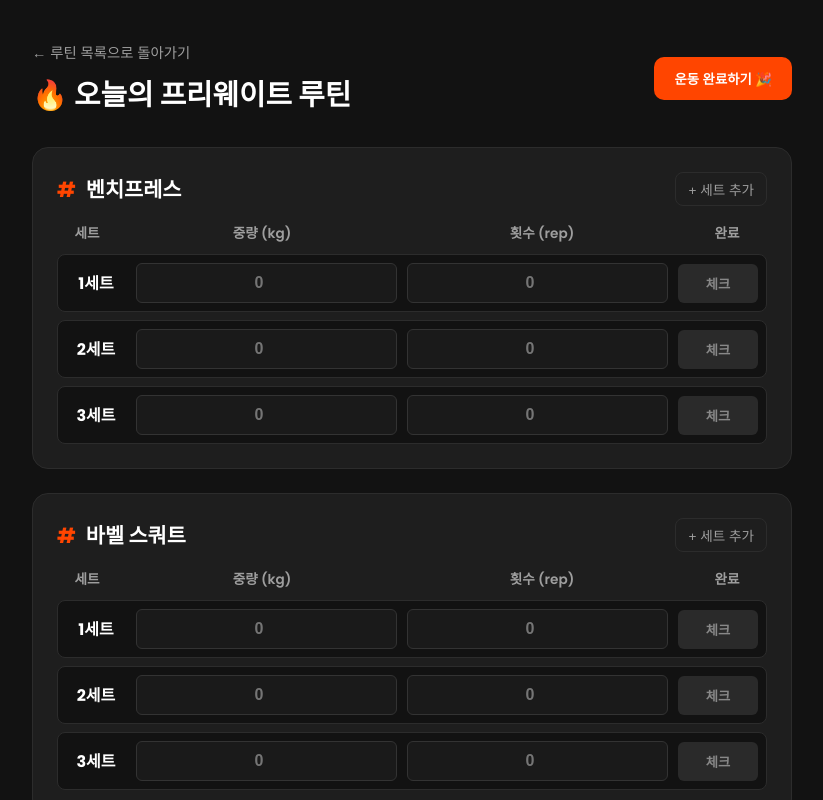
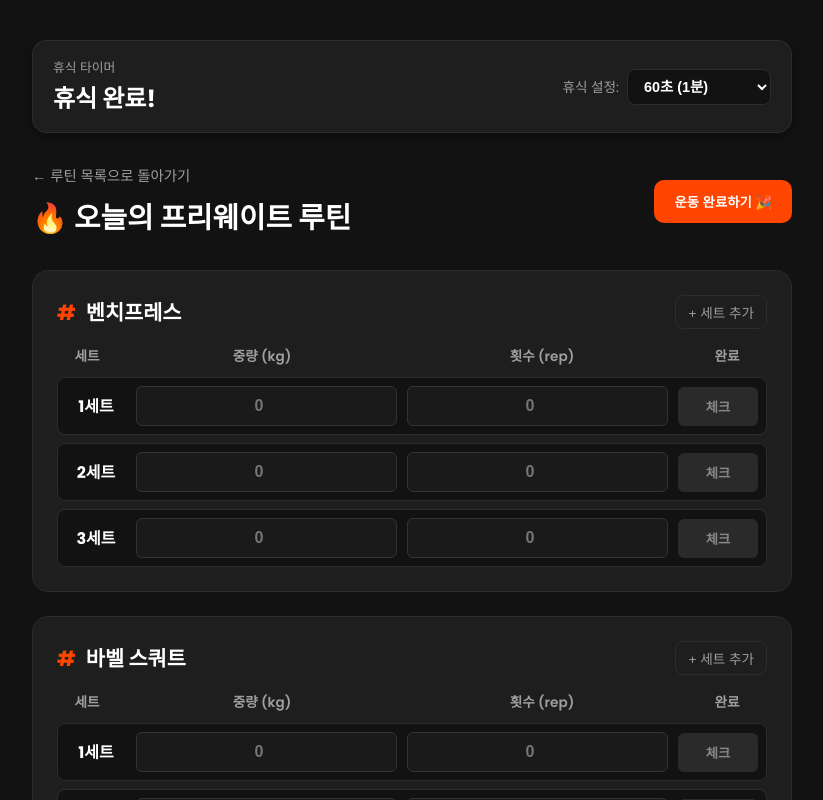
Before and after one commit to yoonjichang/yoonjichang, a React (Vite) app: page /workout in a window 1280 px wide. Shown: the top 800 px of the page, without its empty margins (228-1051 px from the left). Built offline with nearby package versions, Linux system fonts and the light colour scheme.

Commit message:
사용자 지정 휴식 시간 설정 및 자동 타이머 모드 추가

```diff
--- a/src/pages/WorkoutSession.jsx
+++ b/src/pages/WorkoutSession.jsx
@@ -1,18 +1,16 @@
-import React, { useState } from 'react';
+import React, { useState, useEffect } from 'react';
 import { useNavigate, useLocation } from 'react-router-dom';
 
 export default function WorkoutSession() {
   const navigate = useNavigate();
   const location = useLocation();
 
-  // 이전 페이지(Routine.jsx)에서 전달받은 루틴 정보 (없으면 기본값 설정)
   const routine = location.state?.routine || {
     title: '🔥 오늘의 프리웨이트 루틴',
     exercises: ['벤치프레스', '바벨 스쿼트', '데드리프트']
   };
 
-  // 각 운동별 세트 기록 상태 관리 (기본으로 각 운동마다 3세트씩 세팅)
-  // 구조: { '벤치프레스': [{set: 1, weight: '', reps: '', done: false}, ...], ... }
+  // 세트 데이터 관리
   const [workoutData, setWorkoutData] = useState(() => {
     const initialData = {};
     routine.exercises.forEach((ex) => {
@@ -25,26 +23,50 @@ export default function WorkoutSession() {
     return initialData;
   });
 
-  // 무게나 횟수 입력 핸들러
+  // ⏱️ 타이머 및 휴식 시간 설정 상태
+  const [restTimeSetting, setRestTimeSetting] = useState(60); // 기본 설정 휴식 시간 (초)
+  const [timeLeft, setTimeLeft] = useState(0); // 남은 휴식 시간
+  const [isTimerActive, setIsTimerActive] = useState(false); // 타이머 작동 여부
+
+  // 타이머 카운트다운 로직
+  useEffect(() => {
+    let timer = null;
+    if (isTimerActive && timeLeft > 0) {
+      timer = setInterval(() => {
+        setTimeLeft((prev) => prev - 1);
+      }, 1000);
+    } else if (timeLeft === 0) {
+      setIsTimerActive(false);
+    }
+    return () => clearInterval(timer);
+  }, [isTimerActive, timeLeft]);
+
+  // 무게/횟수 입력 핸들러
   const handleInputChange = (exerciseName, setIndex, field, value) => {
     const updated = { ...workoutData };
     updated[exerciseName][setIndex][field] = value;
     setWorkoutData(updated);
   };
 
-  // 세트 완료(체크) 토글 핸들러
+  // 세트 완료(체크) 토글 + 휴식 타이머 자동 실행 핸들러
   const toggleSetDone = (exerciseName, setIndex) => {
     const updated = { ...workoutData };
-    updated[exerciseName][setIndex].done = !updated[exerciseName][setIndex].done;
+    const targetSet = updated[exerciseName][setIndex];
+    targetSet.done = !targetSet.done;
     setWorkoutData(updated);
+
+    // 방금 세트를 '완료' 상태로 바꿨을 때만 휴식 타이머 자동 시작!
+    if (targetSet.done) {
+      setTimeLeft(restTimeSetting);
+      setIsTimerActive(true);
+    }
   };
 
-  // 세트 추가하기 핸들러
+  // 세트 추가하기
   const addSet = (exerciseName) => {
     const updated = { ...workoutData };
     const currentSets = updated[exerciseName];
     const newSetNumber = currentSets.length + 1;
-    // 이전 세트의 무게/횟수를 복사해 주면 편합니다!
     const lastSet = currentSets[currentSets.length - 1] || { weight: '', reps: '' };
 
     currentSets.push({
@@ -56,14 +78,65 @@ export default function WorkoutSession() {
     setWorkoutData(updated);
   };
 
-  // 운동 완료 버튼 누를 때
   const handleFinishWorkout = () => {
     alert('🎉 오늘 운동을 완벽하게 끝냈습니다! 고생하셨습니다.');
-    navigate('/routine'); // 루틴 페이지로 돌아가기
+    navigate('/routine');
+  };
+
+  // 초를 mm:ss 형식으로 변환하는 도우미 함수
+  const formatTime = (seconds) => {
+    const mins = Math.floor(seconds / 60);
+    const secs = seconds % 60;
+    return `${mins}:${secs < 10 ? '0' : ''}${secs}`;
   };
 
   return (
-    <div className="container" style={{ padding: '40px 20px', maxWidth: '800px', paddingBottom: '100px' }}>
+    <div className="container" style={{ padding: '40px 20px', maxWidth: '800px', paddingBottom: '120px' }}>
+
+      {/* ⏱️ 상단 고정 휴식 타이머 바 */}
+      <div style={{
+        backgroundColor: 'var(--surface)', border: '1px solid var(--border)', borderRadius: '14px',
+        padding: '16px 20px', marginBottom: '30px', display: 'flex', justifyContent: 'space-between', alignItems: 'center',
+        boxShadow: '0 4px 12px rgba(0,0,0,0.3)'
+      }}>
+        <div style={{ display: 'flex', alignItems: 'center', gap: '15px' }}>
+          <div>
+            <div style={{ fontSize: '0.8rem', color: 'var(--sub)', marginBottom: '2px' }}>휴식 타이머</div>
+            <div style={{ fontSize: '1.5rem', fontWeight: '700', color: isTimerActive ? 'var(--primary)' : 'var(--text)' }}>
+              {isTimerActive ? formatTime(timeLeft) : (timeLeft === 0 && isTimerActive === false ? '휴식 완료!' : formatTime(restTimeSetting))}
+            </div>
+          </div>
+          {isTimerActive && (
+            <button
+              onClick={() => setIsTimerActive(false)}
+              style={{ background: '#333', border: 'none', color: '#fff', padding: '6px 12px', borderRadius: '6px', fontSize: '0.8rem', cursor: 'pointer' }}
+            >
+              타이머 일시정지
+            </button>
+          )}
+        </div>
+
+        {/* 사용자 사전 지정 휴식 시간 선택 셀렉트바 */}
+        <div style={{ display: 'flex', alignItems: 'center', gap: '8px' }}>
+          <span style={{ fontSize: '0.85rem', color: 'var(--sub)' }}>휴식 설정:</span>
+          <select
+            value={restTimeSetting}
+            onChange={(e) => setRestTimeSetting(Number(e.target.value))}
+            style={{
+              backgroundColor: '#121212', color: 'var(--text)', border: '1px solid var(--border)',
+              padding: '8px 12px', borderRadius: '8px', fontSize: '0.9rem', fontWeight: '600', cursor: 'pointer'
+            }}
+          >
+            <option value={30}>30초</option>
+            <option value={45}>45초</option>
+            <option value={60}>60초 (1분)</option>
+            <option value={90}>90초 (1분 30초)</option>
+            <option value={120}>120초 (2분)</option>
+            <option value={180}>180초 (3분)</option>
+          </select>
+        </div>
+      </div>
+
       {/* 상단 헤더 및 타이틀 */}
       <div style={{ display: 'flex', justifyContent: 'space-between', alignItems: 'center', marginBottom: '30px' }}>
         <div>
@@ -99,7 +172,6 @@ export default function WorkoutSession() {
               padding: '24px'
             }}
           >
-            {/* 운동 종목 이름 */}
             <div style={{ display: 'flex', justifyContent: 'space-between', alignItems: 'center', marginBottom: '16px' }}>
               <h3 style={{ fontSize: '1.3rem', color: 'var(--text)', display: 'flex', alignItems: 'center', gap: '10px' }}>
                 <span style={{ color: 'var(--primary)' }}>#</span> {exName}
@@ -115,7 +187,6 @@ export default function WorkoutSession() {
               </button>
             </div>
 
-            {/* 세트 테이블 헤더 */}
             <div style={{
               display: 'grid', gridTemplateColumns: '60px 1fr 1fr 80px', gap: '10px',
               marginBottom: '10px', fontSize: '0.85rem', color: 'var(--sub)', fontWeight: '600', textAlign: 'center'
@@ -126,7 +197,6 @@ export default function WorkoutSession() {
               <div>완료</div>
             </div>
 
-            {/* 세트별 입력 행들 */}
             <div style={{ display: 'flex', flexDirection: 'column', gap: '8px' }}>
               {workoutData[exName]?.map((setItem, setIdx) => (
                 <div
@@ -138,12 +208,10 @@ export default function WorkoutSession() {
                     transition: '0.2s'
                   }}
                 >
-                  {/* 세트 번호 */}
                   <div style={{ textAlign: 'center', fontWeight: '700', color: setItem.done ? '#4caf50' : 'var(--text)' }}>
                     {setItem.set}세트
                   </div>
 
-                  {/* 무게 입력 */}
                   <input
                     type="number"
                     placeholder="0"
@@ -155,7 +223,6 @@ export default function WorkoutSession() {
                     }}
                   />
 
-                  {/* 횟수 입력 */}
                   <input
                     type="number"
                     placeholder="0"
@@ -167,7 +234,6 @@ export default function WorkoutSession() {
                     }}
                   />
 
-                  {/* 완료 체크 버튼 */}
                   <div style={{ textAlign: 'center' }}>
                     <button
                       onClick={() => toggleSetDone(exName, setIdx)}
```
